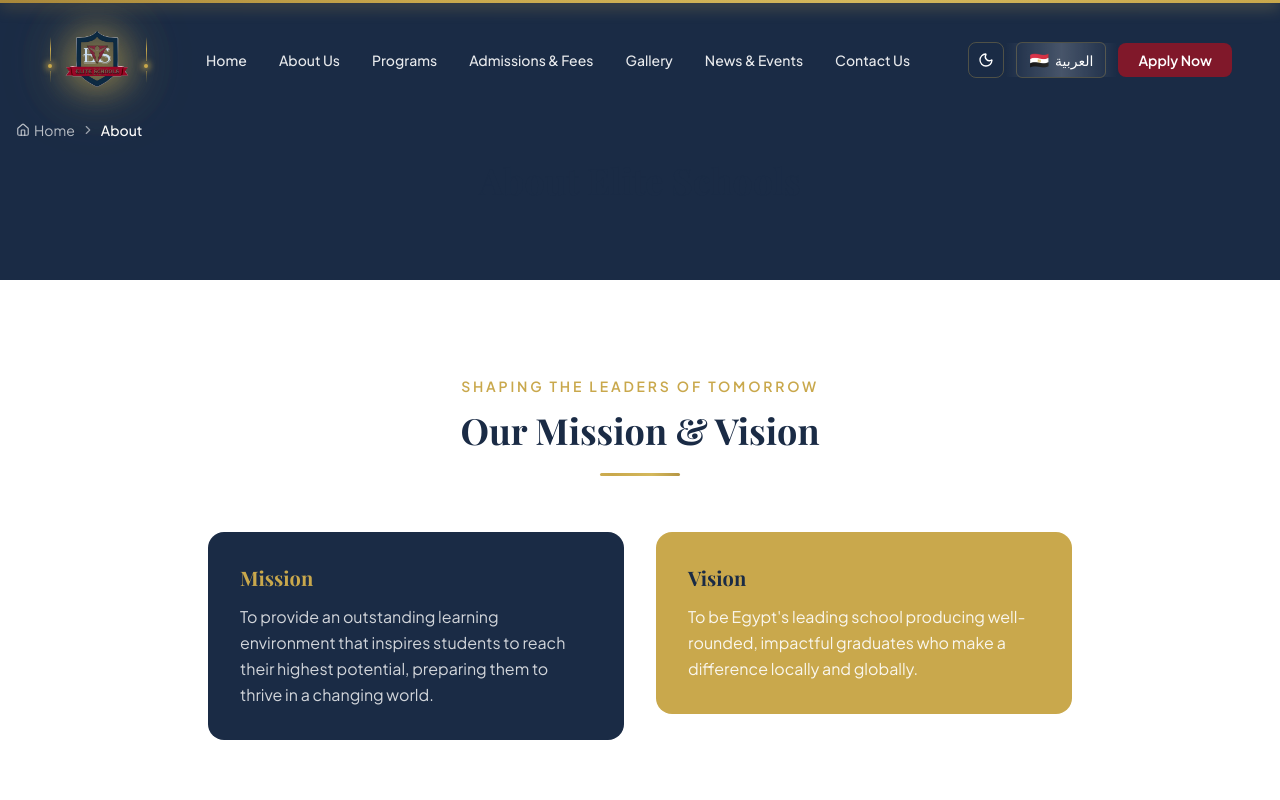
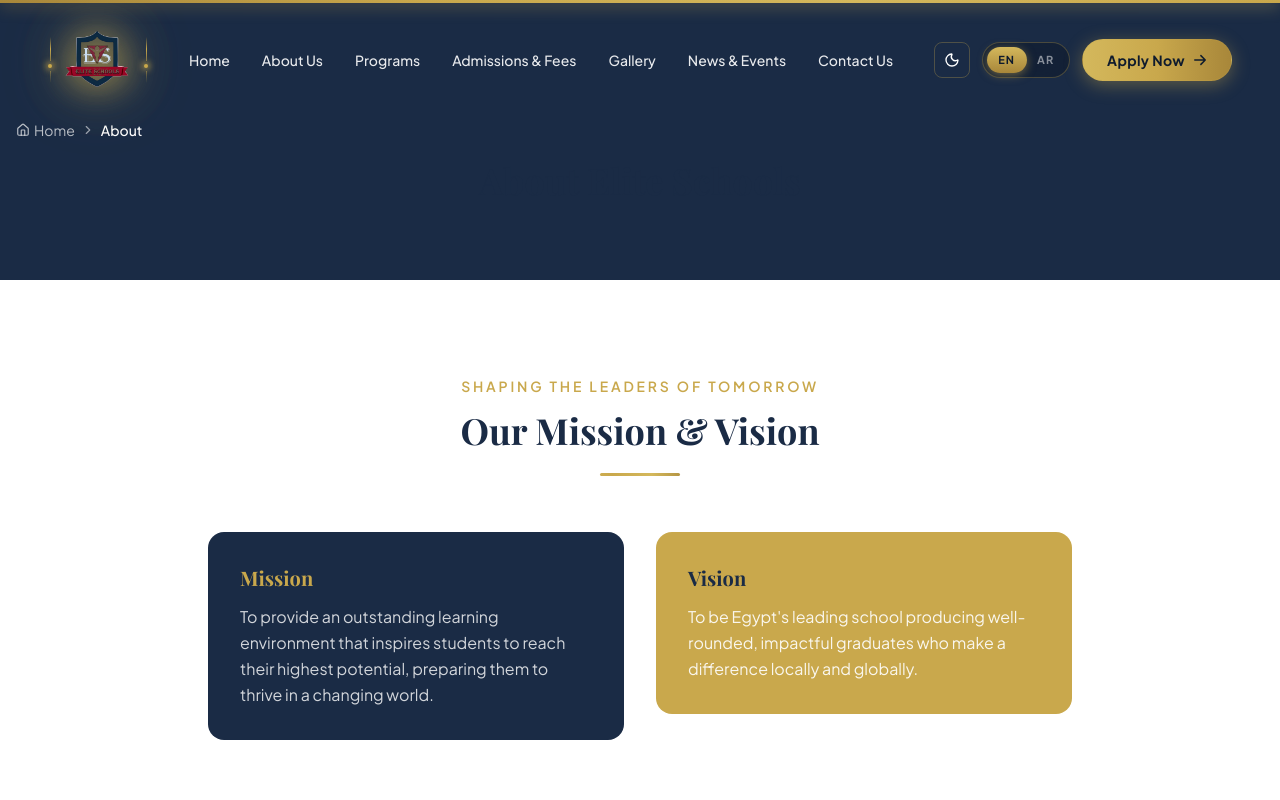
Before and after one commit to AhmedHazem02/EliteSChool, a Next.js app: page /en/about in a window 1280 px wide. Shown: the top 800 px of the page. Built offline with nearby package versions, Linux system fonts and the light colour scheme; no server answers; the database is empty; a web font is replaced by a local one.

Commit message:
Fix some Error

```diff
--- a/src/app/[locale]/about/page.tsx
+++ b/src/app/[locale]/about/page.tsx
@@ -38,6 +38,7 @@ export default async function AboutPage({ params }: Props) {
   type ExtraData = {
     mission_en?: string; mission_ar?: string;
     vision_en?: string; vision_ar?: string;
+    section_subtitle_en?: string; section_subtitle_ar?: string;
   };
   const extra = (aboutData?.extra_data ?? {}) as ExtraData;
 
@@ -82,7 +83,11 @@ export default async function AboutPage({ params }: Props) {
           <div className="container mx-auto px-4 max-w-4xl">
             <SectionHeader
               title={isAR ? 'رسالتنا ورؤيتنا' : 'Our Mission & Vision'}
-              subtitle={isAR ? 'نسعى لتشكيل قادة المستقبل' : 'Shaping the leaders of tomorrow'}
+              subtitle={
+                isAR
+                  ? (extra.section_subtitle_ar || 'نسعى لتشكيل قادة المستقبل')
+                  : (extra.section_subtitle_en || 'Shaping the leaders of tomorrow')
+              }
             />
 
             <div className="mt-10 grid grid-cols-1 md:grid-cols-2 gap-8">
--- a/src/components/admin/ContentEditor.tsx
+++ b/src/components/admin/ContentEditor.tsx
@@ -66,9 +66,11 @@ function parseAboutMissionVision(extra_data: unknown) {
       mission_ar: typeof d.mission_ar === 'string' ? d.mission_ar : '',
       vision_en: typeof d.vision_en === 'string' ? d.vision_en : '',
       vision_ar: typeof d.vision_ar === 'string' ? d.vision_ar : '',
+      section_subtitle_en: typeof d.section_subtitle_en === 'string' ? d.section_subtitle_en : '',
+      section_subtitle_ar: typeof d.section_subtitle_ar === 'string' ? d.section_subtitle_ar : '',
     };
   }
-  return { mission_en: '', mission_ar: '', vision_en: '', vision_ar: '' };
+  return { mission_en: '', mission_ar: '', vision_en: '', vision_ar: '', section_subtitle_en: '', section_subtitle_ar: '' };
 }
 
 export default function ContentEditor({ section, initialData }: ContentEditorProps) {
@@ -106,6 +108,12 @@ export default function ContentEditor({ section, initialData }: ContentEditorPro
   const [visionAr, setVisionAr] = useState(() =>
     isAbout ? parseAboutMissionVision(initialData?.extra_data).vision_ar : ''
   );
+  const [sectionSubtitleEn, setSectionSubtitleEn] = useState(() =>
+    isAbout ? parseAboutMissionVision(initialData?.extra_data).section_subtitle_en : ''
+  );
+  const [sectionSubtitleAr, setSectionSubtitleAr] = useState(() =>
+    isAbout ? parseAboutMissionVision(initialData?.extra_data).section_subtitle_ar : ''
+  );
 
   const [showAboutImage, setShowAboutImage] = useState<boolean>(() => {
     if (!isAbout) return true;
@@ -139,7 +147,7 @@ export default function ContentEditor({ section, initialData }: ContentEditorPro
 
     let parsedExtra: unknown;
     if (isAbout) {
-      parsedExtra = { highlights, founded_year: foundedYear, est_label: estLabel, show_about_image: showAboutImage, mission_en: missionEn, mission_ar: missionAr, vision_en: visionEn, vision_ar: visionAr };
+      parsedExtra = { highlights, founded_year: foundedYear, est_label: estLabel, show_about_image: showAboutImage, mission_en: missionEn, mission_ar: missionAr, vision_en: visionEn, vision_ar: visionAr, section_subtitle_en: sectionSubtitleEn, section_subtitle_ar: sectionSubtitleAr };
     } else {
       try { parsedExtra = JSON.parse(extraData); } catch { parsedExtra = extraData; }
     }
@@ -254,6 +262,19 @@ export default function ContentEditor({ section, initialData }: ContentEditorPro
               mediaType="image"
               maxSize={FILE_SIZE_LIMITS.IMAGE}
               hint="تُعرض في Landing Page بجانب النص — الأبعاد المثالية: 800×600"
+            />
+          </div>
+
+          {/* Section subtitle */}
+          <div className="rounded-2xl border border-navy/10 bg-navy/[0.02] p-5 space-y-4">
+            <p className="text-sm font-semibold text-navy">نص تحت عنوان &ldquo;رسالتنا ورؤيتنا&rdquo;</p>
+            <BilingualInput
+              labelEn="Section subtitle (English)"
+              labelAr="النص التعريفي (عربي)"
+              valueEn={sectionSubtitleEn}
+              valueAr={sectionSubtitleAr}
+              onChangeEn={setSectionSubtitleEn}
+              onChangeAr={setSectionSubtitleAr}
             />
           </div>
 
--- a/src/components/layout/LanguageSwitcher.tsx
+++ b/src/components/layout/LanguageSwitcher.tsx
@@ -25,20 +25,50 @@ export default function LanguageSwitcher({ locale, className }: LanguageSwitcher
     });
   };
 
+  const isArabic = locale === 'ar';
+
   return (
     <button
+      dir="ltr"
       onClick={handleSwitch}
       disabled={isPending}
       aria-label={`Switch to ${otherLocale === 'ar' ? 'Arabic' : 'English'}`}
       className={cn(
-        'flex items-center gap-1.5 px-3 py-1.5 rounded-md text-sm font-medium border border-gold/30 text-white hover:border-gold hover:text-gold transition-all duration-200 disabled:opacity-50 min-h-[36px]',
+        'relative flex items-center h-9 w-[88px] p-1 rounded-full cursor-pointer',
+        'bg-navy-dark/60 border border-gold/30 backdrop-blur-md',
+        'hover:border-gold/60 hover:shadow-[0_0_18px_rgba(201,168,76,0.28)]',
+        'transition-all duration-300 disabled:opacity-50',
         className
       )}
     >
-      <span className="text-base leading-none">
-        {otherLocale === 'ar' ? '🇪🇬' : '🇺🇸'}
+      {/* Gold sliding pill — uses translateX so animation is guaranteed */}
+      <span
+        className={cn(
+          'absolute top-1 left-1 h-[calc(100%-8px)] w-10 rounded-full',
+          'bg-gradient-to-b from-gold-light to-gold-dark',
+          'shadow-[0_2px_10px_rgba(201,168,76,0.5)]',
+          'transition-transform duration-300 ease-in-out',
+          isArabic ? 'translate-x-10' : 'translate-x-0'
+        )}
+      />
+      {/* EN */}
+      <span
+        className={cn(
+          'relative z-10 w-10 text-center text-[11px] font-black tracking-widest select-none transition-colors duration-300',
+          !isArabic ? 'text-navy-dark' : 'text-white/50'
+        )}
+      >
+        EN
       </span>
-      <span>{otherLocale === 'ar' ? 'العربية' : 'English'}</span>
+      {/* AR */}
+      <span
+        className={cn(
+          'relative z-10 w-10 text-center text-[11px] font-black tracking-widest select-none transition-colors duration-300',
+          isArabic ? 'text-navy-dark' : 'text-white/50'
+        )}
+      >
+        AR
+      </span>
     </button>
   );
 }
--- a/src/components/layout/Navbar.tsx
+++ b/src/components/layout/Navbar.tsx
@@ -94,10 +94,15 @@ export default function Navbar({ locale }: NavbarProps) {
               <MagneticButton strength={0.2}>
                 <Link
                   href={`/${locale}/admissions`}
-                  className="relative overflow-hidden bg-burgundy text-white px-5 py-2 rounded-lg text-sm font-semibold transition-all duration-300 hover:scale-[1.03] hover:shadow-[0_0_25px_rgba(201,168,76,0.35)] active:scale-[0.98] group btn-ripple"
+                  className="relative overflow-hidden flex items-center gap-2 bg-gradient-to-r from-gold-light via-gold to-gold-dark text-navy-dark px-6 py-2.5 rounded-full text-sm font-black tracking-wide border border-gold/20 shadow-[0_4px_18px_rgba(201,168,76,0.4)] transition-all duration-300 hover:shadow-[0_6px_32px_rgba(201,168,76,0.65)] hover:scale-[1.05] hover:-translate-y-px active:scale-[0.97] group"
                 >
                   <span className="relative z-10">{t('nav.applyNow')}</span>
-                  <span className="absolute inset-0 bg-gradient-to-r from-transparent via-white/20 to-transparent -translate-x-full group-hover:translate-x-full transition-transform duration-700" />
+                  {/* Arrow icon */}
+                  <svg className="relative z-10 w-3.5 h-3.5 transition-transform duration-300 group-hover:translate-x-0.5" fill="none" stroke="currentColor" strokeWidth={2.5} viewBox="0 0 24 24">
+                    <path strokeLinecap="round" strokeLinejoin="round" d="M13.5 4.5 21 12m0 0-7.5 7.5M21 12H3" />
+                  </svg>
+                  {/* Shimmer */}
+                  <span className="absolute inset-0 bg-gradient-to-r from-transparent via-white/25 to-transparent -translate-x-full group-hover:translate-x-full transition-transform duration-700" />
                 </Link>
               </MagneticButton>
             </div>
```
